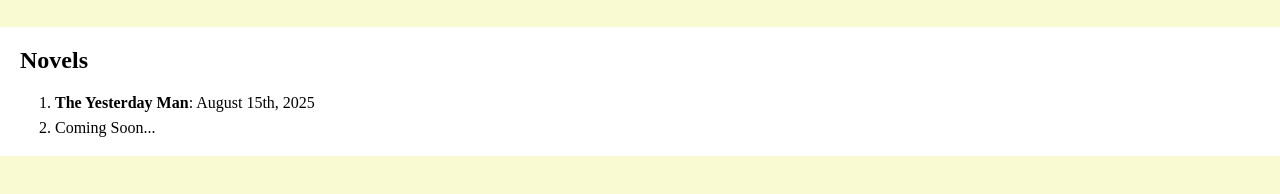
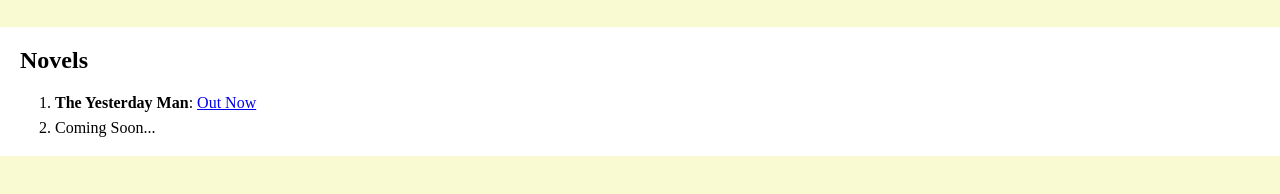
Before and after one commit to supe-db/supedb-site, a plain HTML site: page store.html in a window 1280 px wide. Shown: the part 58-252 px from the top of the page. Drawn offline with Linux system fonts and the light colour scheme.

Commit message:
Add book link.

```diff
--- a/store.html
+++ b/store.html
@@ -31,7 +31,7 @@
 		  <h1> Novels </h1>
 		</h1>
 		<ol>
-			<li><b>The Yesterday Man</b>: August 15th, 2025</li>
+			<li><b>The Yesterday Man</b>: <a href="https://www.amazon.com/dp/B0FF3MBXTP/ref=sr_1_1?crid=1CVTAEFKZYCZL&dib=eyJ2IjoiMSJ9.FhyaqK9F1-r7iuFIODQFUaCPa_H2JAHXn4c2xrqXj98.EoD0gI6wcEqawC3CqQecsLZsWVW8iNY0yBcuj_II4mw&dib_tag=se&keywords=the+yesterday+man+marcus+avery&qid=1750617443&sprefix=the+yesterday+man+marcus+aver%2Caps%2C264&sr=8-1">Out Now</a></li>
 			<li>Coming Soon...</li>
 		</ol>
 	</article>
```
